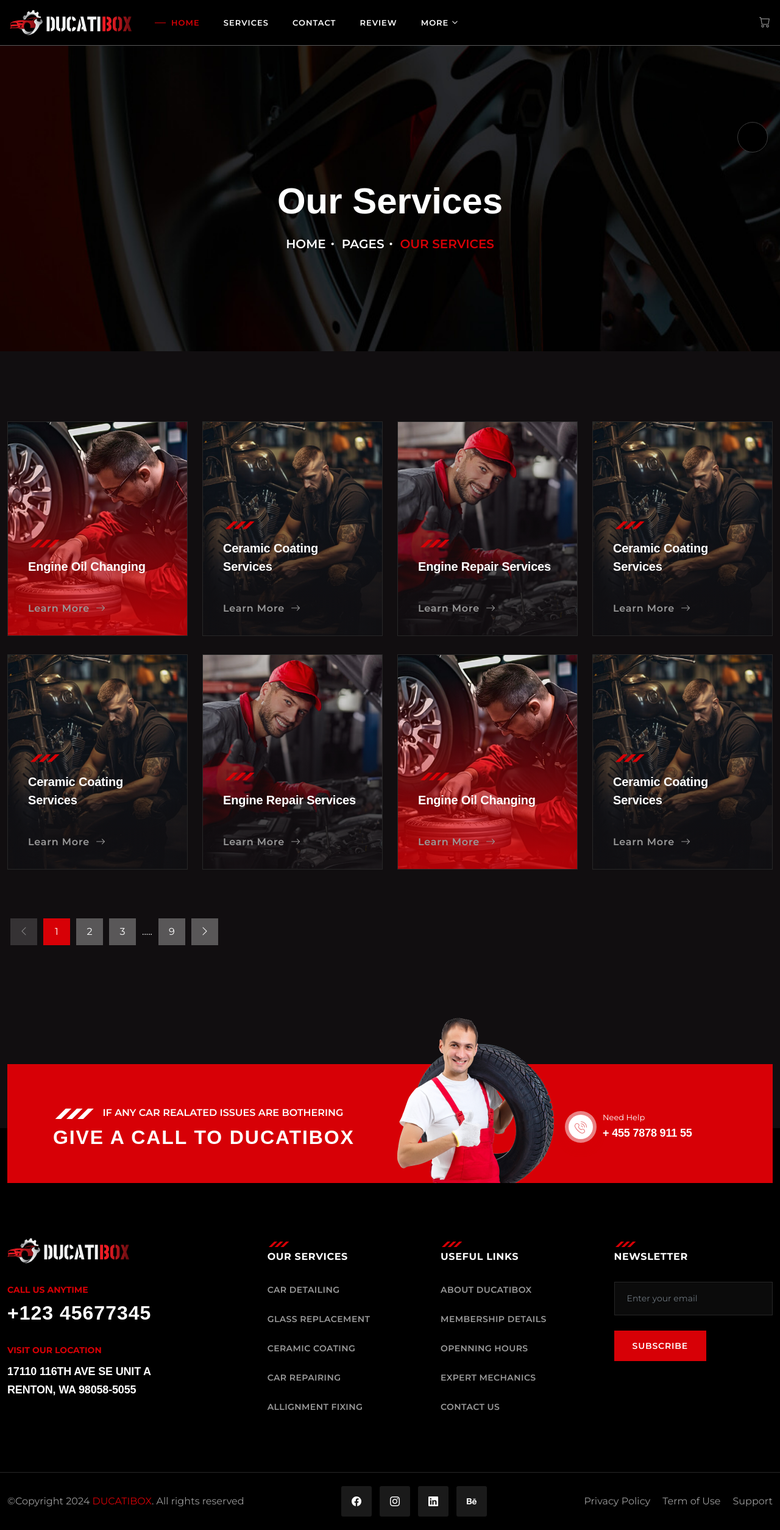
After one commit to piyushparmar911/CarFix, a Django app: page /services/ in a window 1280 px wide. The commit adds this page. Shown: the whole page at 61% size. Run offline with Django 5.2, Linux system fonts and the light colour scheme; parts of the project's set-up code (start-up, migrations or seed data) failed here and were passed over; some libraries are stand-ins or nearby versions; some web fonts are replaced.

Commit message:
services page added

```diff
--- a/carfix/carfix/urls.py
+++ b/carfix/carfix/urls.py
@@ -25,7 +25,8 @@ from django.conf.urls.static import static
 urlpatterns = [
     path('admin/', admin.site.urls),
     path('', views.index,name='index'),
-    path('about/', views.about , name='about')
+    path('about/', views.about , name='about'),
+    path('services/', views.services , name='services')
     # path('home', views.home),
 ]
 
--- a/carfix/carfix/views.py
+++ b/carfix/carfix/views.py
@@ -11,3 +11,6 @@ def index(request):
 
 def about(request):
     return render(request, 'about.html')
+
+def services(request):
+    return render(request, 'services.html')
--- a/carfix/templates/header.html
+++ b/carfix/templates/header.html
@@ -164,7 +164,7 @@
 
 
                         <li class="menu-item">
-                            <a href="#">Services</a>
+                            <a href="{% url 'services' %}">Services</a>
                             {% comment %} put service two  {% endcomment %}
                         </li>
 
--- /dev/null
+++ b/carfix/templates/services.html
@@ -0,0 +1,404 @@
+{% include 'header.html' %} {% load static %}
+<!-- Mobile Responsive Menu -->
+<div class="mr_menu">
+    <button type="button" class="mr_menu_close"><i class="bi bi-x-lg"></i></button>
+    <div class="logo"></div> <!-- Keep this div empty. Logo will come here by JavaScript -->
+    <div class="mr_navmenu"></div> <!-- Keep this div empty. Menu will come here by JavaScript -->
+</div>
+
+<div class="aside_info_wrapper">
+    <button class="aside_close"><i class="bi bi-x-lg"></i></button>
+    <div class="aside_logo">
+        <a href="index.html"><img src="{% static 'img/logo.svg' %}" alt="logo"></a>
+    </div>
+    <div class="aside_info_inner">
+
+        <p>When you bring your vehicle to Ducatibox Car Mechanic Center, you can rest easy knowing that your vehicle is in professional hands.</p>
+
+        <div class="aside_info_inner_box">
+            <div class="wptb-office">
+                <div class="wptb-item--inner">
+                    <div class="wptb-item--subtitle">
+                        Call Us Anytime
+                    </div>
+                    <h5 class="wptb-item--title"><a href="tel:+12345677345">+123 45677345</a></h5>
+                </div>
+            </div>
+
+            <div class="wptb-office">
+                <div class="wptb-item--inner">
+                    <div class="wptb-item--subtitle">
+                        SEND US MAIL
+                    </div>
+                    <h5 class="wptb-item--title"><a href="mailto:ducatiboxcar@email.com">ducatiboxcar@email.com</a></h5>
+                </div>
+            </div>
+
+            <div class="wptb-office">
+                <div class="wptb-item--inner">
+                    <div class="wptb-item--subtitle">
+                        VISIT OUR WORKSHOP
+                    </div>
+                    <h5 class="wptb-item--title"><a href="#">17110 116th Ave SE Unit A
+                        Renton, WA 98058-5055</a></h5>
+                </div>
+            </div>
+        </div>
+        <div class="social_sites">
+            <ul class="d-flex align-items-center">
+                <li><a href="#"><i class="bi bi-facebook"></i></a></li>
+                <li><a href="#"><i class="bi bi-twitter-x"></i></a></li>
+                <li><a href="#"><i class="bi bi-instagram"></i></a></li>
+                <li><a href="#"><i class="bi bi-linkedin"></i></a></li>
+            </ul>
+        </div>
+    </div>
+</div>
+
+<!-- Main Wrapper-->
+<main class="wrapper">
+    <!-- Page Header -->
+    <div class="wptb-page-heading" style="background-image: url('static/img/background/page-header-bg.jpg');">
+        <div class="container">
+            <div class="wptb-item--inner">
+                <h2 class="wptb-item--title ">Our Services</h2>
+                <div class="wptb-breadcrumb-wrap">
+                    <ul class="wptb-breadcrumb">
+                        <li><a href="#">Home</a></li>
+                        <li><a href="#">Pages</a></li>
+                        <li><span>Our Services</span></li>
+                    </ul>
+                </div>
+            </div>
+        </div>
+    </div>
+
+    <!-- Our Services -->
+    <section class="pd-bottom-300">
+        <div class="container">
+
+            <div class="wptb-service--inner">
+                <div class="row">
+                    <div class="col-lg-3 col-sm-6">
+                        <div class="wptb-image-box2 active highlight wow fadeInLeft">
+                            <div class="wptb-item--inner">
+                                <div class="wptb-item--image">
+                                    <img src="assets/img/services/10.jpg" alt="img">
+                                </div>
+                                <div class="wptb-item--holder">
+                                    <div class="wptb-item--wrap-content">
+                                        <div class="wptb-item--icon">
+                                            <svg xmlns="http://www.w3.org/2000/svg" width="53" height="13" viewBox="0 0 53 13" fill="none">
+                                                <g clip-path="url(#clip0_1_28160)">
+                                                  <path d="M24.0596 0H16.9192L3.78125 12.5875H10.9217L24.0596 0Z" fill="#D70006"/>
+                                                  <path d="M37.8565 0H30.7161L17.5781 12.5875H24.7186L37.8565 0Z" fill="#D70006"/>
+                                                  <path d="M51.6495 0H44.5029L31.3711 12.5875H38.5054L51.6495 0Z" fill="#D70006"/>
+                                                </g>
+                                                <defs>
+                                                  <clipPath>
+                                                    <rect width="53" height="12.5875" fill="white"/>
+                                                  </clipPath>
+                                                </defs>
+                                            </svg>
+                                        </div>
+                                        <h2 class="wptb-item--title"><a href="service-details.html">Engine Oil Changing</a></h2>
+
+                                        <div class="wptb-item--button">
+                                            <a class="btn-three" href="service-details.html">
+                                                <span class="btn-wrap">
+                                                    <span class="text-first">Learn More</span>
+                                                    <span class="text-second"><i class="bi bi-arrow-right"></i></span>
+                                                </span>
+                                            </a>
+                                        </div>
+                                    </div>
+                                </div>
+                            </div>
+                        </div>
+                    </div>
+
+                    <div class="col-lg-3 col-sm-6">
+                        <div class="wptb-image-box2 wow fadeInLeft">
+                            <div class="wptb-item--inner">
+                                <div class="wptb-item--image">
+                                    <img src="assets/img/services/11.jpg" alt="img">
+                                </div>
+                                <div class="wptb-item--holder">
+                                    <div class="wptb-item--wrap-content">
+                                        <div class="wptb-item--icon">
+                                            <svg xmlns="http://www.w3.org/2000/svg" width="53" height="13" viewBox="0 0 53 13" fill="none">
+                                                <g clip-path="url(#clip0_1_28160)">
+                                                  <path d="M24.0596 0H16.9192L3.78125 12.5875H10.9217L24.0596 0Z" fill="#D70006"/>
+                                                  <path d="M37.8565 0H30.7161L17.5781 12.5875H24.7186L37.8565 0Z" fill="#D70006"/>
+                                                  <path d="M51.6495 0H44.5029L31.3711 12.5875H38.5054L51.6495 0Z" fill="#D70006"/>
+                                                </g>
+                                                <defs>
+                                                  <clipPath>
+                                                    <rect width="53" height="12.5875" fill="white"/>
+                                                  </clipPath>
+                                                </defs>
+                                            </svg>
+                                        </div>
+                                        <h2 class="wptb-item--title"><a href="service-details.html">Ceramic Coating Services</a></h2>
+
+                                        <div class="wptb-item--button">
+                                            <a class="btn-three" href="service-details.html">
+                                                <span class="btn-wrap">
+                                                    <span class="text-first">Learn More</span>
+                                                    <span class="text-second"><i class="bi bi-arrow-right"></i></span>
+                                                </span>
+                                            </a>
+                                        </div>
+                                    </div>
+                                </div>
+                            </div>
+                        </div>
+                    </div>
+
+                    <div class="col-lg-3 col-sm-6">
+                        <div class="wptb-image-box2 wow fadeInLeft">
+                            <div class="wptb-item--inner">
+                                <div class="wptb-item--image">
+                                    <img src="assets/img/services/12.jpg" alt="img">
+                                </div>
+                                <div class="wptb-item--holder">
+                                    <div class="wptb-item--wrap-content">
+                                        <div class="wptb-item--icon">
+                                            <svg xmlns="http://www.w3.org/2000/svg" width="53" height="13" viewBox="0 0 53 13" fill="none">
+                                                <g clip-path="url(#clip0_1_28160)">
+                                                  <path d="M24.0596 0H16.9192L3.78125 12.5875H10.9217L24.0596 0Z" fill="#D70006"/>
+                                                  <path d="M37.8565 0H30.7161L17.5781 12.5875H24.7186L37.8565 0Z" fill="#D70006"/>
+                                                  <path d="M51.6495 0H44.5029L31.3711 12.5875H38.5054L51.6495 0Z" fill="#D70006"/>
+                                                </g>
+                                                <defs>
+                                                  <clipPath>
+                                                    <rect width="53" height="12.5875" fill="white"/>
+                                                  </clipPath>
+                                                </defs>
+                                            </svg>
+                                        </div>
+                                        <h2 class="wptb-item--title"><a href="service-details.html">Engine Repair Services</a></h2>
+
+                                        <div class="wptb-item--button">
+                                            <a class="btn-three" href="service-details.html">
+                                                <span class="btn-wrap">
+                                                    <span class="text-first">Learn More</span>
+                                                    <span class="text-second"><i class="bi bi-arrow-right"></i></span>
+                                                </span>
+                                            </a>
+                                        </div>
+                                    </div>
+                                </div>
+                            </div>
+                        </div>
+                    </div>
+
+                    <div class="col-lg-3 col-sm-6">
+                        <div class="wptb-image-box2 wow fadeInLeft">
+                            <div class="wptb-item--inner">
+                                <div class="wptb-item--image">
+                                    <img src="assets/img/services/11.jpg" alt="img">
+                                </div>
+                                <div class="wptb-item--holder">
+                                    <div class="wptb-item--wrap-content">
+                                        <div class="wptb-item--icon">
+                                            <svg xmlns="http://www.w3.org/2000/svg" width="53" height="13" viewBox="0 0 53 13" fill="none">
+                                                <g clip-path="url(#clip0_1_28160)">
+                                                  <path d="M24.0596 0H16.9192L3.78125 12.5875H10.9217L24.0596 0Z" fill="#D70006"/>
+                                                  <path d="M37.8565 0H30.7161L17.5781 12.5875H24.7186L37.8565 0Z" fill="#D70006"/>
+                                                  <path d="M51.6495 0H44.5029L31.3711 12.5875H38.5054L51.6495 0Z" fill="#D70006"/>
+                                                </g>
+                                                <defs>
+                                                  <clipPath>
+                                                    <rect width="53" height="12.5875" fill="white"/>
+                                                  </clipPath>
+                                                </defs>
+                                            </svg>
+                                        </div>
+                                        <h2 class="wptb-item--title"><a href="service-details.html">Ceramic Coating Services</a></h2>
+
+                                        <div class="wptb-item--button">
+                                            <a class="btn-three" href="service-details.html">
+                                                <span class="btn-wrap">
+                                                    <span class="text-first">Learn More</span>
+                                                    <span class="text-second"><i class="bi bi-arrow-right"></i></span>
+                                                </span>
+                                            </a>
+                                        </div>
+                                    </div>
+                                </div>
+                            </div>
+                        </div>
+                    </div>
+
+                    <div class="col-lg-3 col-sm-6">
+                        <div class="wptb-image-box2 wow fadeInLeft">
+                            <div class="wptb-item--inner">
+                                <div class="wptb-item--image">
+                                    <img src="assets/img/services/11.jpg" alt="img">
+                                </div>
+                                <div class="wptb-item--holder">
+                                    <div class="wptb-item--wrap-content">
+                                        <div class="wptb-item--icon">
+                                            <svg xmlns="http://www.w3.org/2000/svg" width="53" height="13" viewBox="0 0 53 13" fill="none">
+                                                <g clip-path="url(#clip0_1_28160)">
+                                                  <path d="M24.0596 0H16.9192L3.78125 12.5875H10.9217L24.0596 0Z" fill="#D70006"/>
+                                                  <path d="M37.8565 0H30.7161L17.5781 12.5875H24.7186L37.8565 0Z" fill="#D70006"/>
+                                                  <path d="M51.6495 0H44.5029L31.3711 12.5875H38.5054L51.6495 0Z" fill="#D70006"/>
+                                                </g>
+                                                <defs>
+                                                  <clipPath>
+                                                    <rect width="53" height="12.5875" fill="white"/>
+                                                  </clipPath>
+                                                </defs>
+                                            </svg>
+                                        </div>
+                                        <h2 class="wptb-item--title"><a href="service-details.html">Ceramic Coating Services</a></h2>
+
+                                        <div class="wptb-item--button">
+                                            <a class="btn-three" href="service-details.html">
+                                                <span class="btn-wrap">
+                                                    <span class="text-first">Learn More</span>
+                                                    <span class="text-second"><i class="bi bi-arrow-right"></i></span>
+                                                </span>
+                                            </a>
+                                        </div>
+                                    </div>
+                                </div>
+                            </div>
+                        </div>
+                    </div>
+
+                    <div class="col-lg-3 col-sm-6">
+                        <div class="wptb-image-box2 wow fadeInLeft">
+                            <div class="wptb-item--inner">
+                                <div class="wptb-item--image">
+                                    <img src="assets/img/services/12.jpg" alt="img">
+                                </div>
+                                <div class="wptb-item--holder">
+                                    <div class="wptb-item--wrap-content">
+                                        <div class="wptb-item--icon">
+                                            <svg xmlns="http://www.w3.org/2000/svg" width="53" height="13" viewBox="0 0 53 13" fill="none">
+                                                <g clip-path="url(#clip0_1_28160)">
+                                                  <path d="M24.0596 0H16.9192L3.78125 12.5875H10.9217L24.0596 0Z" fill="#D70006"/>
+                                                  <path d="M37.8565 0H30.7161L17.5781 12.5875H24.7186L37.8565 0Z" fill="#D70006"/>
+                                                  <path d="M51.6495 0H44.5029L31.3711 12.5875H38.5054L51.6495 0Z" fill="#D70006"/>
+                                                </g>
+                                                <defs>
+                                                  <clipPath>
+                                                    <rect width="53" height="12.5875" fill="white"/>
+                                                  </clipPath>
+                                                </defs>
+                                            </svg>
+                                        </div>
+                                        <h2 class="wptb-item--title"><a href="service-details.html">Engine Repair Services</a></h2>
+
+                                        <div class="wptb-item--button">
+                                            <a class="btn-three" href="service-details.html">
+                                                <span class="btn-wrap">
+                                                    <span class="text-first">Learn More</span>
+                                                    <span class="text-second"><i class="bi bi-arrow-right"></i></span>
+                                                </span>
+                                            </a>
+                                        </div>
+                                    </div>
+                                </div>
+                            </div>
+                        </div>
+                    </div>
+
+                    <div class="col-lg-3 col-sm-6">
+                        <div class="wptb-image-box2 active highlight wow fadeInLeft">
+                            <div class="wptb-item--inner">
+                                <div class="wptb-item--image">
+                                    <img src="assets/img/services/10.jpg" alt="img">
+                                </div>
+                                <div class="wptb-item--holder">
+                                    <div class="wptb-item--wrap-content">
+                                        <div class="wptb-item--icon">
+                                            <svg xmlns="http://www.w3.org/2000/svg" width="53" height="13" viewBox="0 0 53 13" fill="none">
+                                                <g clip-path="url(#clip0_1_28160)">
+                                                  <path d="M24.0596 0H16.9192L3.78125 12.5875H10.9217L24.0596 0Z" fill="#D70006"/>
+                                                  <path d="M37.8565 0H30.7161L17.5781 12.5875H24.7186L37.8565 0Z" fill="#D70006"/>
+                                                  <path d="M51.6495 0H44.5029L31.3711 12.5875H38.5054L51.6495 0Z" fill="#D70006"/>
+                                                </g>
+                                                <defs>
+                                                  <clipPath>
+                                                    <rect width="53" height="12.5875" fill="white"/>
+                                                  </clipPath>
+                                                </defs>
+                                            </svg>
+                                        </div>
+                                        <h2 class="wptb-item--title"><a href="service-details.html">Engine Oil Changing</a></h2>
+
+                                        <div class="wptb-item--button">
+                                            <a class="btn-three" href="service-details.html">
+                                                <span class="btn-wrap">
+                                                    <span class="text-first">Learn More</span>
+                                                    <span class="text-second"><i class="bi bi-arrow-right"></i></span>
+                                                </span>
+                                            </a>
+                                        </div>
+                                    </div>
+                                </div>
+                            </div>
+                        </div>
+                    </div>
+
+                    <div class="col-lg-3 col-sm-6">
+                        <div class="wptb-image-box2 wow fadeInLeft">
+                            <div class="wptb-item--inner">
+                                <div class="wptb-item--image">
+                                    <img src="assets/img/services/11.jpg" alt="img">
+                                </div>
+                                <div class="wptb-item--holder">
+                                    <div class="wptb-item--wrap-content">
+                                        <div class="wptb-item--icon">
+                                            <svg xmlns="http://www.w3.org/2000/svg" width="53" height="13" viewBox="0 0 53 13" fill="none">
+                                                <g clip-path="url(#clip0_1_28160)">
+                                                  <path d="M24.0596 0H16.9192L3.78125 12.5875H10.9217L24.0596 0Z" fill="#D70006"/>
+                                                  <path d="M37.8565 0H30.7161L17.5781 12.5875H24.7186L37.8565 0Z" fill="#D70006"/>
+                                                  <path d="M51.6495 0H44.5029L31.3711 12.5875H38.5054L51.6495 0Z" fill="#D70006"/>
+                                                </g>
+                                                <defs>
+                                                  <clipPath>
+                                                    <rect width="53" height="12.5875" fill="white"/>
+                                                  </clipPath>
+                                                </defs>
+                                            </svg>
+                                        </div>
+                                        <h2 class="wptb-item--title"><a href="service-details.html">Ceramic Coating Services</a></h2>
+
+                                        <div class="wptb-item--button">
+                                            <a class="btn-three" href="service-details.html">
+                                                <span class="btn-wrap">
+                                                    <span class="text-first">Learn More</span>
+                                                    <span class="text-second"><i class="bi bi-arrow-right"></i></span>
+                                                </span>
+                                            </a>
+                                        </div>
+                                    </div>
+                                </div>
+                            </div>
+                        </div>
+                    </div>
+                </div>
+            </div>
+
+            <div class="wptb-pagination-wrap text-center">
+                <ul class="pagination">
+                    <li><a class="disabled page-number previous" href="#"><i class="bi bi-chevron-left"></i></a></li>
+                    <li><span class="page-number current">1</span></li>
+                    <li><a class="page-number" href="#">2</a></li>
+                    <li><a class="page-number" href="#">3</a></li>
+                    <li>.....</li>
+                    <li><a class="page-number" href="#">9</a></li>
+                    <li><a class="page-number next" href="#"><i class="bi bi-chevron-right"></i></a></li>
+                </ul>
+            </div>
+        </div>
+    </section>
+
+</main>
+
+{% include 'footer.html' %} {% include 'script.html' %}
```
Also changed, not shown: carfix/car/migrations/0010_rename_carslot_appointment_remove_user_role_and_more.py (added), carfix/car/migrations/0011_alter_user_number.py (added), carfix/car/migrations/0012_alter_user_number.py (added), carfix/car/migrations/0013_alter_user_number.py (added), carfix/car/migrations/0014_alter_user_number.py (added), carfix/db.sqlite3.
